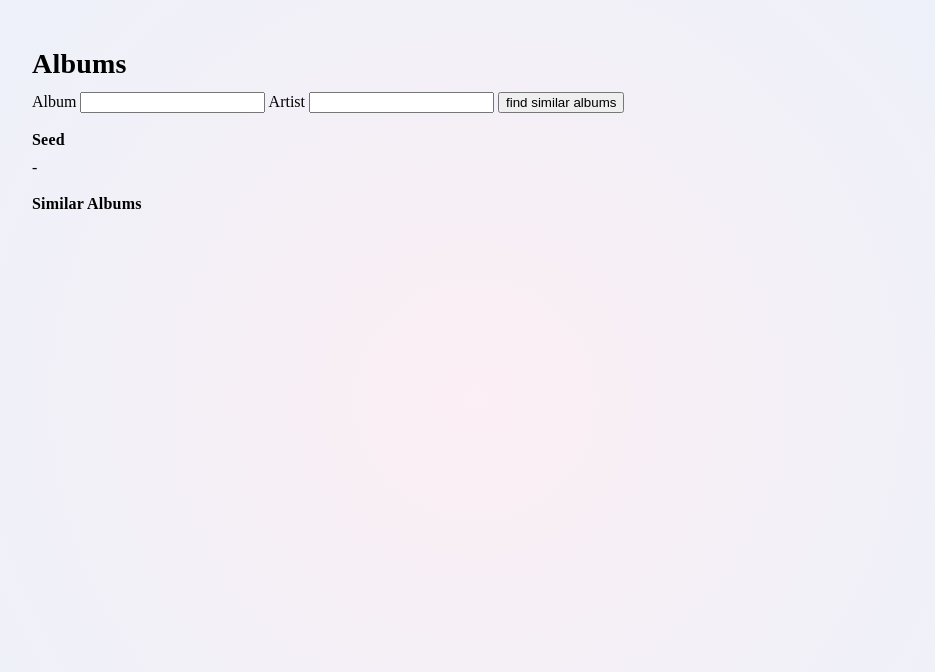
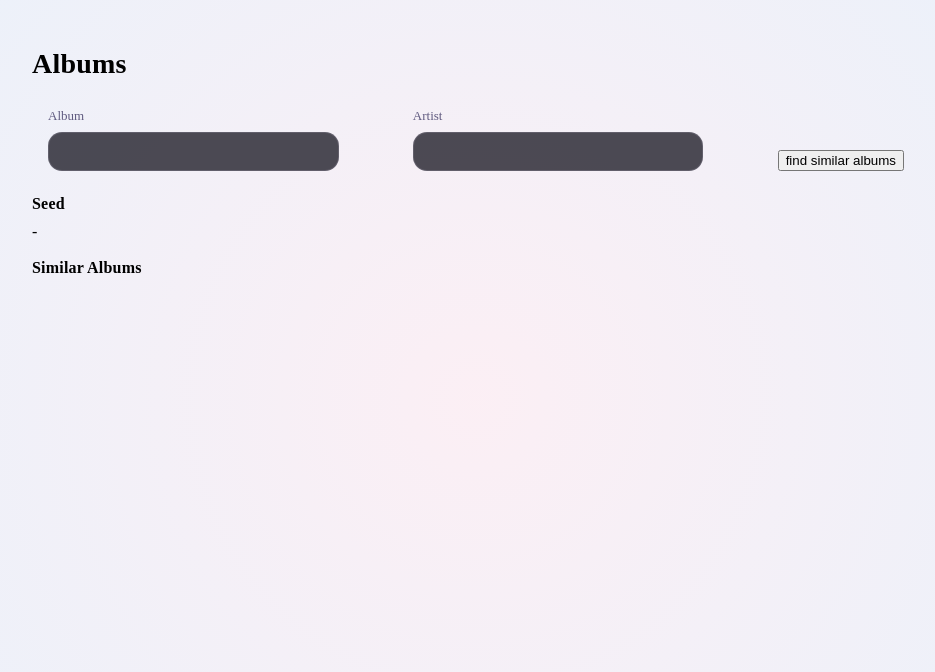
Before and after one commit to sen3th/albums, a website: page public/index.html in a window 1280 px wide. Shown: the whole page, without its empty margins (164-1099 px from the left). Drawn offline with Linux system fonts and the light colour scheme.

Commit message:
form stylings

```diff
--- a/public/styles.css
+++ b/public/styles.css
@@ -52,3 +52,33 @@ background: radial-gradient(circle, rgba(238, 174, 202, 1) 0%, rgba(148, 187, 23
     margin: 0 16px 24px;
     padding-left: 18px;
 }
+
+#form{
+    display: grid;
+    grid-template-columns: 1fr 1fr auto;
+    gap: 12px;
+    align-items:end;
+    padding: 16px 16px 6px;
+}
+
+#form label{
+    display: grid;
+    gap: 8px;
+    font-size: 13px;
+    color: rgba(63, 57, 101, 0.82);
+}
+
+#form input{
+    width: 75%;
+    padding: 11px 12px;
+    border: 1px solid rgba(231, 228, 252, 0.14);
+    border-radius: 14px;
+    background: rgba(10, 9, 20, 0.72);
+    color: #f5f2ff;
+    outline: none;
+}
+
+#form input:focus{
+    border-color: rgba(142, 85, 207, 0.65);
+    box-shadow: 0 0 0 4px rgba(186, 127, 255, 0.14);
+}
```
